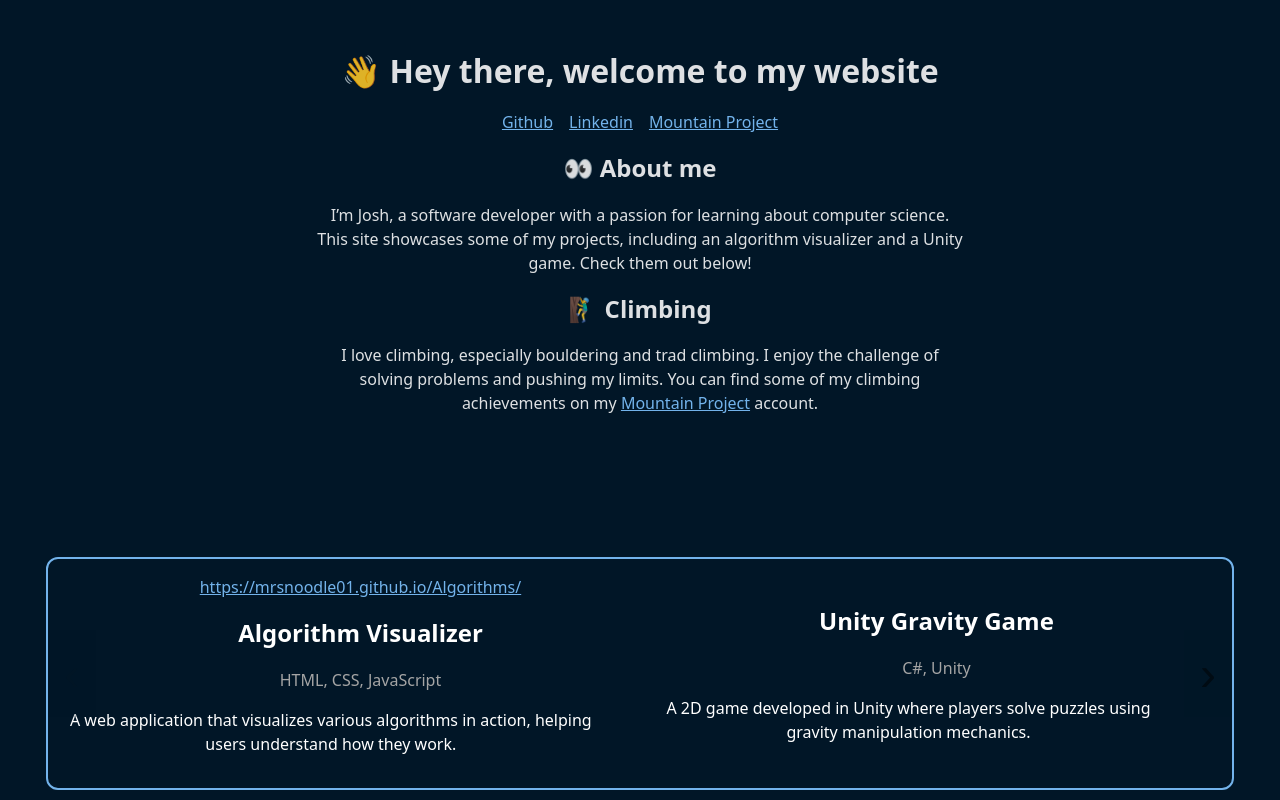
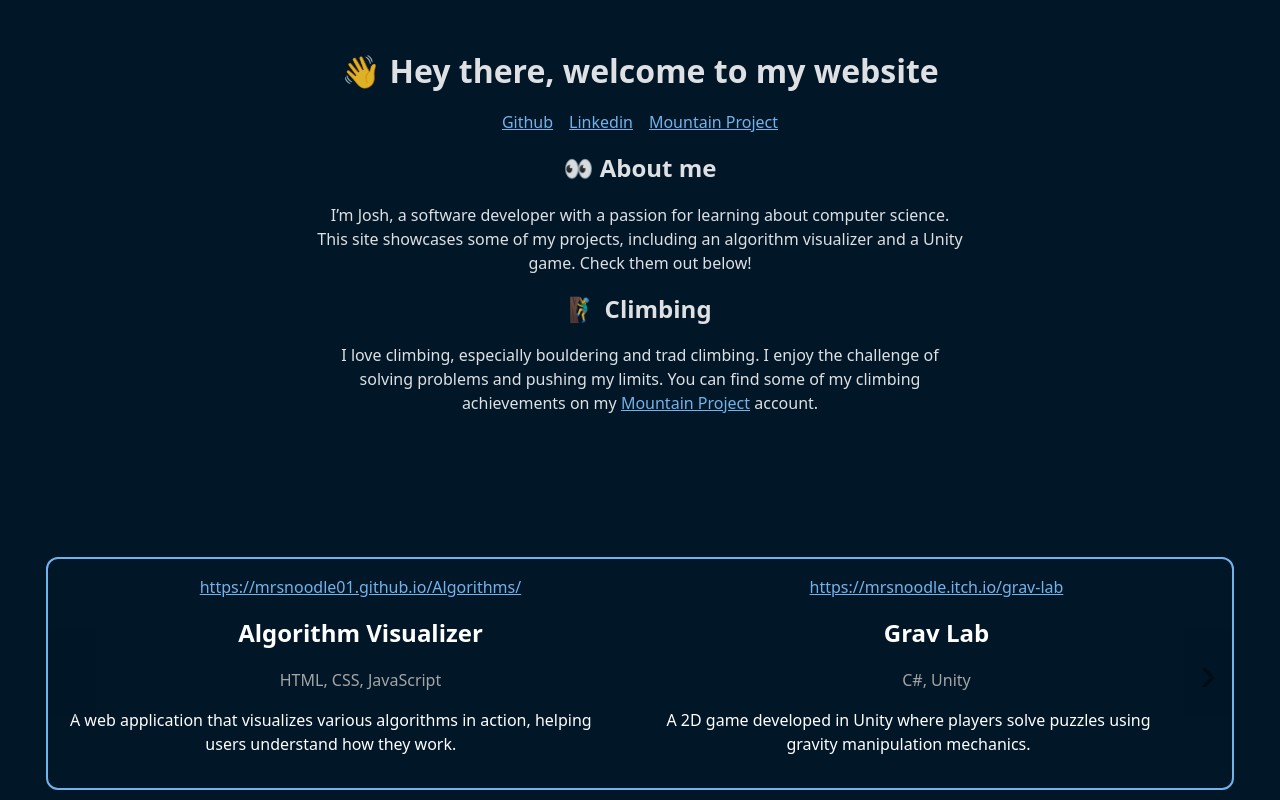
Before and after one commit to MrSnoodle01/MrSnoodle01.github.io, a React (Vite) app: page / in a window 1280 px wide. Built offline with nearby package versions, Linux system fonts and the light colour scheme.

Commit message:
added link to unity game

```diff
--- a/src/Project.tsx
+++ b/src/Project.tsx
@@ -3,7 +3,7 @@ interface Project {
     id: number;
     title: string;
     description: string;
-    Technologies: string[];
+    technologies: string[];
     link: string;
 }
 
@@ -13,9 +13,9 @@ export default function Project(project: Project) {
             <a href={project.link}>{project.link}</a>
             <h2>{project.title}</h2>
             <p style={{ color: "#a5a5a5ff" }}>
-                {project.Technologies.map((tech, index) => (
+                {project.technologies.map((tech, index) => (
                     <span key={index} className="technology">
-                        {tech}{index < project.Technologies.length - 1 ? ', ' : ''}
+                        {tech}{index < project.technologies.length - 1 ? ', ' : ''}
                     </span>
                 ))}
             </p>
--- a/src/assets/projects.ts
+++ b/src/assets/projects.ts
@@ -2,18 +2,18 @@ export const projects = [{
     id: 0,
     title: 'Algorithm Visualizer',
     description: 'A web application that visualizes various algorithms in action, helping users understand how they work.',
-    Technologies: ['HTML', 'CSS', 'JavaScript'],
+    technologies: ['HTML', 'CSS', 'JavaScript'],
     link: 'https://mrsnoodle01.github.io/Algorithms/',
 }, {
     id: 1,
-    title: 'Unity Gravity Game',
+    title: 'Grav Lab',
     description: 'A 2D game developed in Unity where players solve puzzles using gravity manipulation mechanics.',
-    Technologies: ['C#', 'Unity'],
-    link: '',
+    technologies: ['C#', 'Unity'],
+    link: 'https://mrsnoodle.itch.io/grav-lab',
 }, {
     id: 2,
     title: 'Portfolio Website',
     description: 'A personal portfolio website showcasing my projects and skills, built with React.',
-    Technologies: ['React', 'TypeScript', 'CSS'],
+    technologies: ['React', 'TypeScript', 'CSS'],
     link: 'https://mrsnoodle01.github.io',
 }]
```
